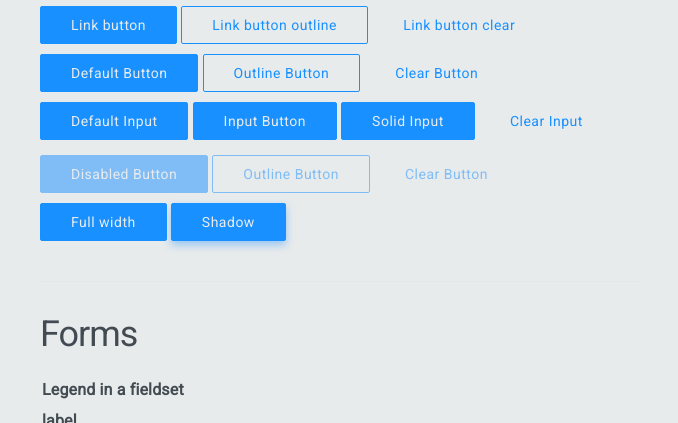
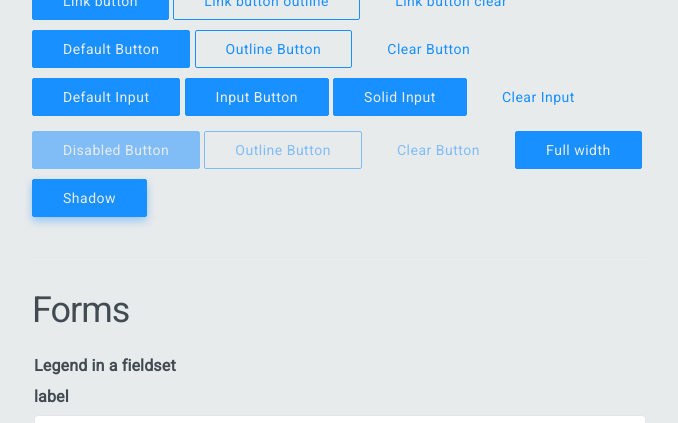
Before and after one commit to frsdun/alpine-css, a website: page docs/index.html in a window 1280 px wide. Shown: the part 677-1100 px from the top of the page, without its empty margins (300-978 px from the left). Drawn offline with Linux system fonts and the light colour scheme.

Commit message:
Fix sizes and flex-end/start error

```diff
--- a/src/utilities/flex.scss
+++ b/src/utilities/flex.scss
@@ -19,7 +19,7 @@
   // Horizontal alignment
   .flex-start#{$breakpoint-name} {
     display: flex;
-        justify-content: start;
+    justify-content: flex-start;
   }
   .flex-center#{$breakpoint-name} {
     display: flex;
@@ -27,7 +27,7 @@
   }
   .flex-end#{$breakpoint-name} {
     display: flex;
-        justify-content: end;
+    justify-content: flex-end;
   }
   .flex-between#{$breakpoint-name} {
     display: flex;
@@ -45,7 +45,7 @@
   // Vertical alignment
   .flex-top#{$breakpoint-name} {
     display: flex;
-        align-items: start;
+    align-items: flex-start;
   }
   .flex-middle#{$breakpoint-name} {
     display: flex;
@@ -53,7 +53,7 @@
   }
   .flex-bottom#{$breakpoint-name} {
     display: flex;
-        align-items: end;
+    align-items: flex-end;
   }
   .flex-stretch#{$breakpoint-name} {
     display: flex;
--- a/src/utilities/spacing.scss
+++ b/src/utilities/spacing.scss
@@ -8,12 +8,12 @@
 // Set the spacing here and the "spacing-builder" will create a padding and margin property set for each row in the map.
 $spacing-map: (
   0: 0,
-    1: 1rem,
-    2: 2rem,
-    3: 3rem,
-    4: 4rem,
-    5: 6rem,
-    6: 8rem,
+  1: 0.6rem,
+  2: 1.2rem,
+  3: 2.4rem,
+  4: 3.6rem,
+  5: 4.2rem,
+  6: 6rem,
 );
 
 @mixin spacing-builder($property, $prefix, $suffix, $size) {
@@ -58,7 +58,20 @@ $spacing-map: (
   margin-left: auto;
 }
 
+.mt-auto {
+  margin-top: auto;
+}
+
+.mb-auto {
+  margin-bottom: auto;
+}
+
 .mx-auto {
   margin-left: auto;
   margin-right: auto;
 }
+
+.my-auto {
+  margin-top: auto;
+  margin-bottom: auto;
+}
```
Also changed, not shown: dist/styles.css, dist/styles.min.css, dist/utilities.css, dist/utilities.min.css, docs/css/styles.css, docs/css/styles.min.css. Lines whose indentation alone changed are shown as unchanged.
